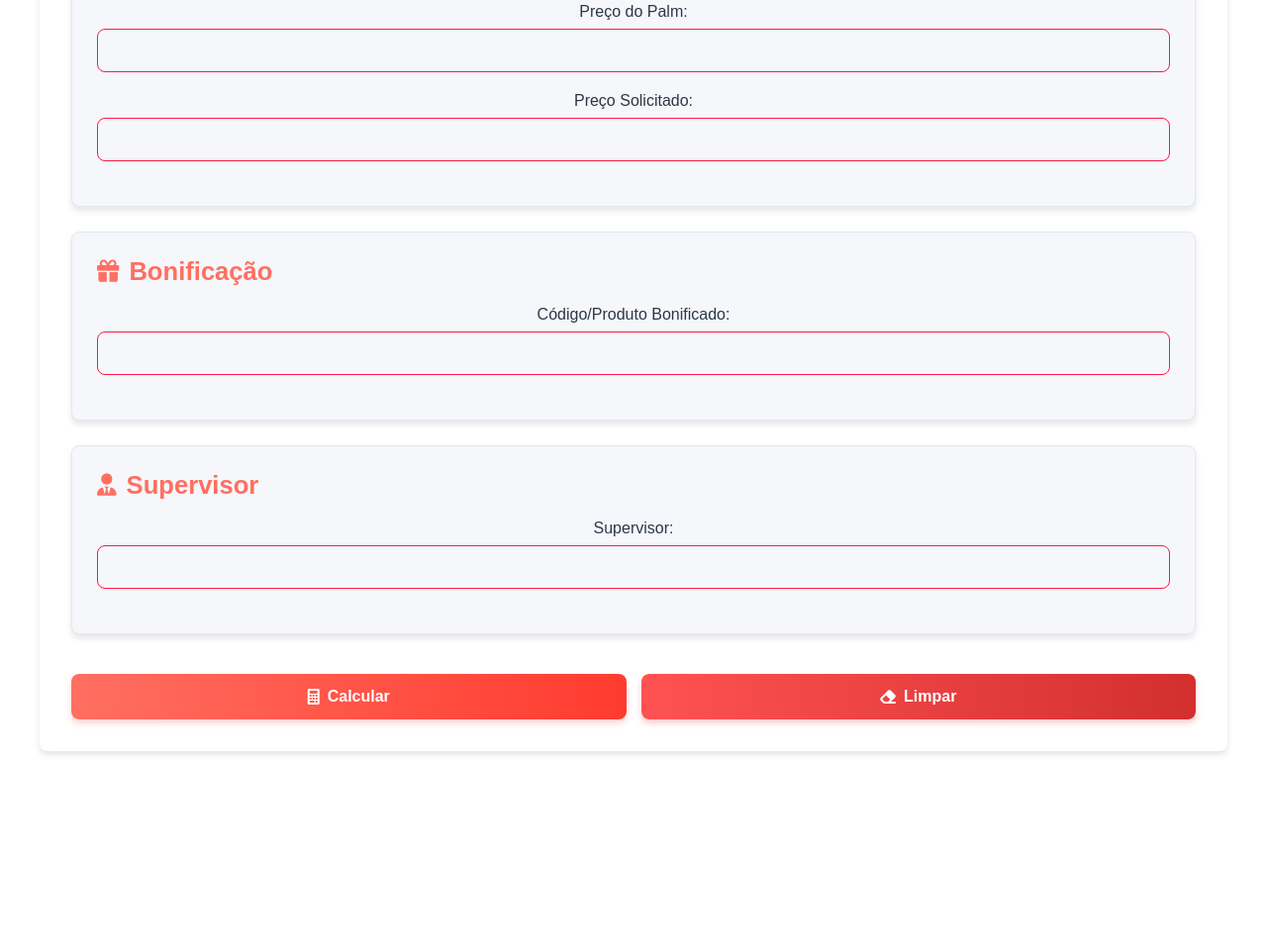
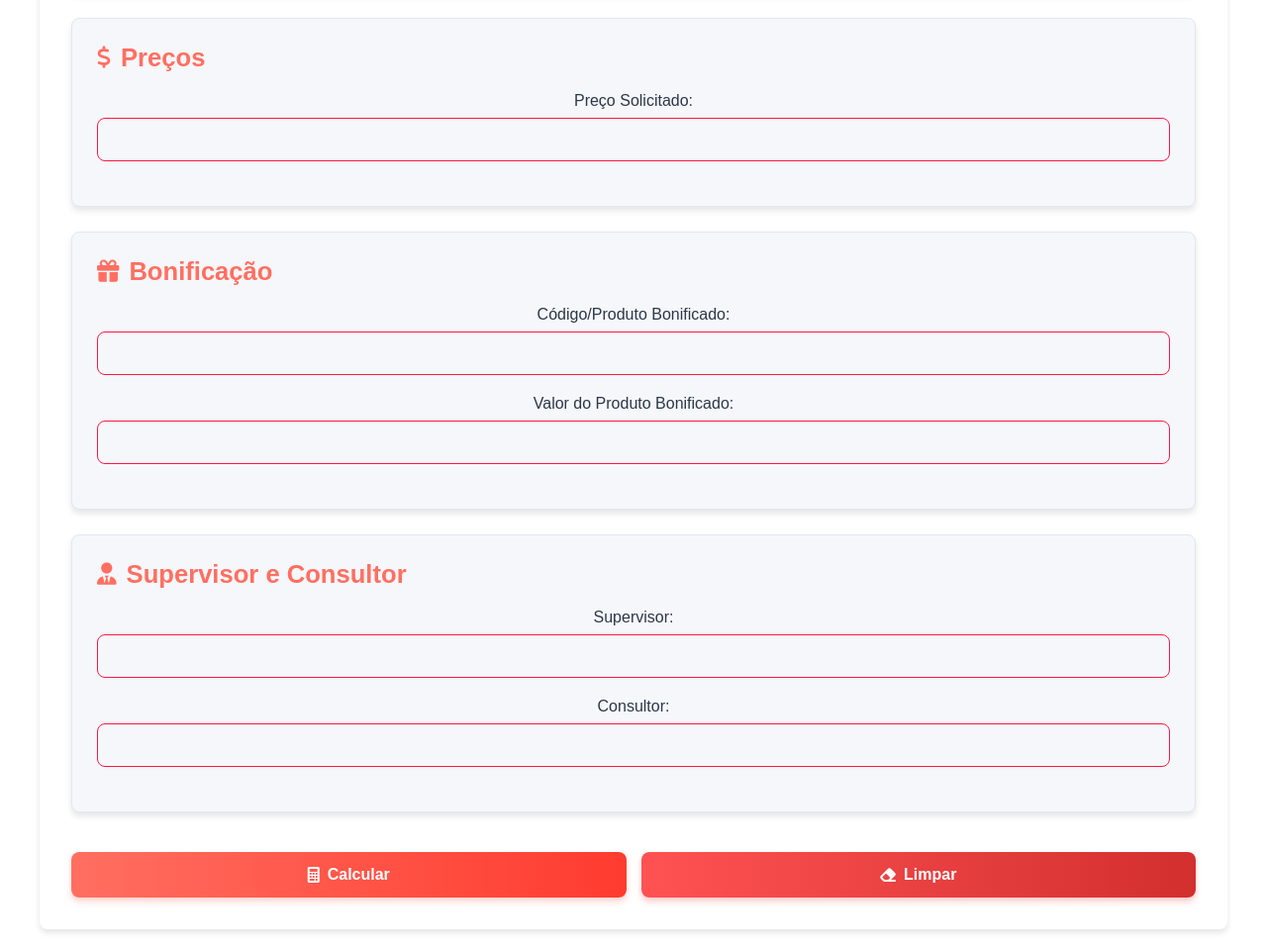
Before and after one commit to RobervalSantiago/meusite, a plain HTML site: page index.html in a window 1280 px wide. Shown: the part 752-1711 px from the top of the page at 99% size. Before the commit the page ends 1531 px from the top, so only its background shows below. Drawn offline with Linux system fonts and the light colour scheme.

Commit message:
Update index.html

```diff
--- a/index.html
+++ b/index.html
@@ -50,16 +50,16 @@
                     <input type="number" id="quantidadeAcao" required aria-describedby="quantidadeAcaoHelp" min="1">
                     <small id="quantidadeAcaoHelp" class="error-message" role="alert"></small>
                 </div>
+                <div class="form-group">
+                    <label for="precoSistema">Preço do Palm:</label>
+                    <input type="number" id="precoSistema" step="0.01" required aria-describedby="precoSistemaHelp" min="0">
+                    <small id="precoSistemaHelp" class="error-message" role="alert"></small>
+                </div>
             </section>
 
             <!-- Seção: Preços -->
             <section class="form-section">
                 <h2><i class="fas fa-dollar-sign" aria-label="Ícone de dólar"></i> Preços</h2>
-                <div class="form-group">
-                    <label for="precoSistema">Preço do Palm:</label>
-                    <input type="number" id="precoSistema" step="0.01" required aria-describedby="precoSistemaHelp" min="0">
-                    <small id="precoSistemaHelp" class="error-message" role="alert"></small>
-                </div>
                 <div class="form-group">
                     <label for="precoSolicitado">Preço Solicitado:</label>
                     <input type="number" id="precoSolicitado" step="0.01" required aria-describedby="precoSolicitadoHelp" min="0">
@@ -76,15 +76,25 @@
                     <div id="sugestoesBonificado" class="sugestoes"></div>
                     <small id="codProdutoBonificadoHelp" class="error-message" role="alert"></small>
                 </div>
+                <div class="form-group">
+                    <label for="valorProdutoBonificado">Valor do Produto Bonificado:</label>
+                    <input type="number" id="valorProdutoBonificado" step="0.01" required aria-describedby="valorProdutoBonificadoHelp" min="0">
+                    <small id="valorProdutoBonificadoHelp" class="error-message" role="alert"></small>
+                </div>
             </section>
 
-            <!-- Seção: Supervisor -->
+            <!-- Seção: Supervisor e Consultor -->
             <section class="form-section">
-                <h2><i class="fas fa-user-tie" aria-label="Ícone de supervisor"></i> Supervisor</h2>
+                <h2><i class="fas fa-user-tie" aria-label="Ícone de supervisor"></i> Supervisor e Consultor</h2>
                 <div class="form-group">
                     <label for="supervisor">Supervisor:</label>
                     <input type="text" id="supervisor" required aria-describedby="supervisorHelp">
                     <small id="supervisorHelp" class="error-message" role="alert"></small>
+                </div>
+                <div class="form-group">
+                    <label for="consultor">Consultor:</label>
+                    <input type="text" id="consultor" required aria-describedby="consultorHelp">
+                    <small id="consultorHelp" class="error-message" role="alert"></small>
                 </div>
             </section>
 
```
